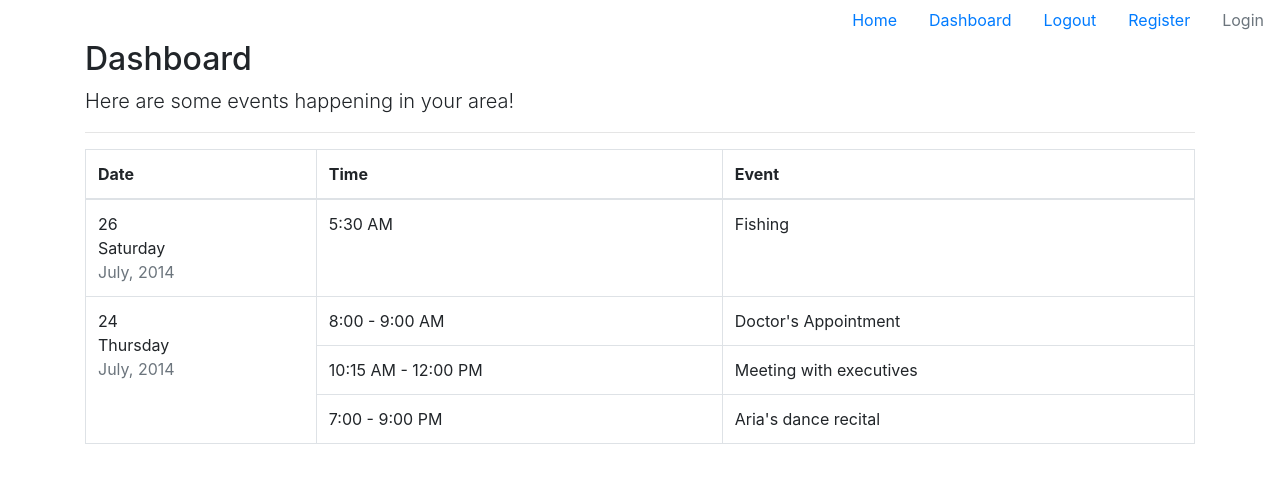
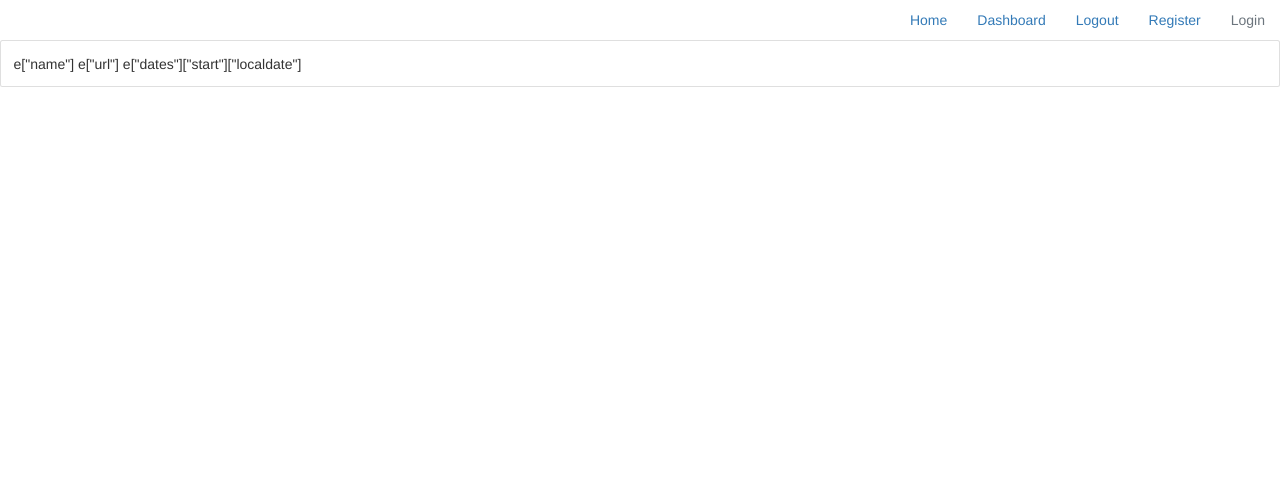
Before and after one commit to DanielGelfand/Quackers, a Python web app: template templates/dashboard.html in a window 1280 px wide. Shown: the top 483 px of the page. Run offline with Jinja, Linux system fonts and the light colour scheme; the template is opened without the code that fills it: most values are stand-ins (such as "Sample title", 1, 10 or a date in 2020); some libraries are stand-ins or nearby versions.

Commit message:
worked on dashboard

```diff
--- a/templates/base.html
+++ b/templates/base.html
@@ -5,9 +5,9 @@
     <script src="https://code.jquery.com/jquery-3.3.1.slim.min.js" integrity="sha384-q8i/X+965DzO0rT7abK41JStQIAqVgRVzpbzo5smXKp4YfRvH+8abtTE1Pi6jizo" crossorigin="anonymous"></script>
     <script src="https://cdnjs.cloudflare.com/ajax/libs/popper.js/1.14.3/umd/popper.min.js" integrity="sha384-ZMP7rVo3mIykV+2+9J3UJ46jBk0WLaUAdn689aCwoqbBJiSnjAK/l8WvCWPIPm49" crossorigin="anonymous"></script>
     <script src="https://stackpath.bootstrapcdn.com/bootstrap/4.1.3/js/bootstrap.min.js" integrity="sha384-ChfqqxuZUCnJSK3+MXmPNIyE6ZbWh2IMqE241rYiqJxyMiZ6OW/JmZQ5stwEULTy" crossorigin="anonymous"></script>
-    <!--<link href="//netdna.bootstrapcdn.com/bootstrap/3.2.0/css/bootstrap.min.css" rel="stylesheet" id="bootstrap-css">-->
-    <!--<script src="//netdna.bootstrapcdn.com/bootstrap/3.2.0/js/bootstrap.min.js"></script>-->
-    <!--<script src="//code.jquery.com/jquery-1.11.1.min.js"></script>-->
+    <link href="//netdna.bootstrapcdn.com/bootstrap/3.2.0/css/bootstrap.min.css" rel="stylesheet" id="bootstrap-css">
+    <script src="//netdna.bootstrapcdn.com/bootstrap/3.2.0/js/bootstrap.min.js"></script>
+    <script src="//code.jquery.com/jquery-1.11.1.min.js"></script>
 
     <title> {% block title %}{% endblock %}</title>
   </head>
--- a/templates/dashboard.html
+++ b/templates/dashboard.html
@@ -8,84 +8,15 @@
 {% block title %} Dashboard {% endblock %}
 
 {% block content %}
-<div class="container">
 
-<h2>Dashboard</h2>
-    <p class="lead">
-        Here are some events happening in your area!
-    </p>
+{% for e in events %}
+  <div class = "card">
+    <div class = "card-body">
+      e["name"]
+      e["url"]
+      e["dates"]["start"]["localdate"]
+    </div>
+  </div>
+{%endfor%}
 
-    <hr />
-
-    <div class="agenda">
-        <div class="table-responsive">
-            <table class="table table-condensed table-bordered">
-                <thead>
-                    <tr>
-                        <th>Date</th>
-                        <th>Time</th>
-                        <th>Event</th>
-                    </tr>
-                </thead>
-                <tbody>
-                    <!-- Single event in a single day -->
-
-                    <tr>
-                        <td class="agenda-date" class="active" rowspan="1">
-                            <div class="dayofmonth">26</div>
-                            <div class="dayofweek">Saturday</div>
-                            <div class="shortdate text-muted">July, 2014</div>
-                        </td>
-                        <td class="agenda-time">
-                            5:30 AM
-                        </td>
-                        <td class="agenda-events">
-                            <div class="agenda-event">
-                                <i class="glyphicon glyphicon-repeat text-muted" title="Repeating event"></i>
-                                Fishing
-                            </div>
-                        </td>
-                    </tr>
-
-                    <!-- Multiple events in a single day (note the rowspan) -->
-                    <tr>
-                        <td class="agenda-date" class="active" rowspan="3">
-                            <div class="dayofmonth">24</div>
-                            <div class="dayofweek">Thursday</div>
-                            <div class="shortdate text-muted">July, 2014</div>
-                        </td>
-                        <td class="agenda-time">
-                            8:00 - 9:00 AM
-                        </td>
-                        <td class="agenda-events">
-                            <div class="agenda-event">
-                                Doctor's Appointment
-                            </div>
-                        </td>
-                    </tr>
-                    <tr>
-                        <td class="agenda-time">
-                            10:15 AM - 12:00 PM
-                        </td>
-                        <td class="agenda-events">
-                            <div class="agenda-event">
-                                Meeting with executives
-                            </div>
-                        </td>
-                    </tr>
-                    <tr>
-                        <td class="agenda-time">
-                            7:00 - 9:00 PM
-                        </td>
-                        <td class="agenda-events">
-                            <div class="agenda-event">
-                                Aria's dance recital
-                            </div>
-                        </td>
-                    </tr>
-                </tbody>
-            </table>
-        </div>
-    </div>
-</div>
 {% endblock %}
```
Also changed, not shown: app.py (+7 -2 lines).
